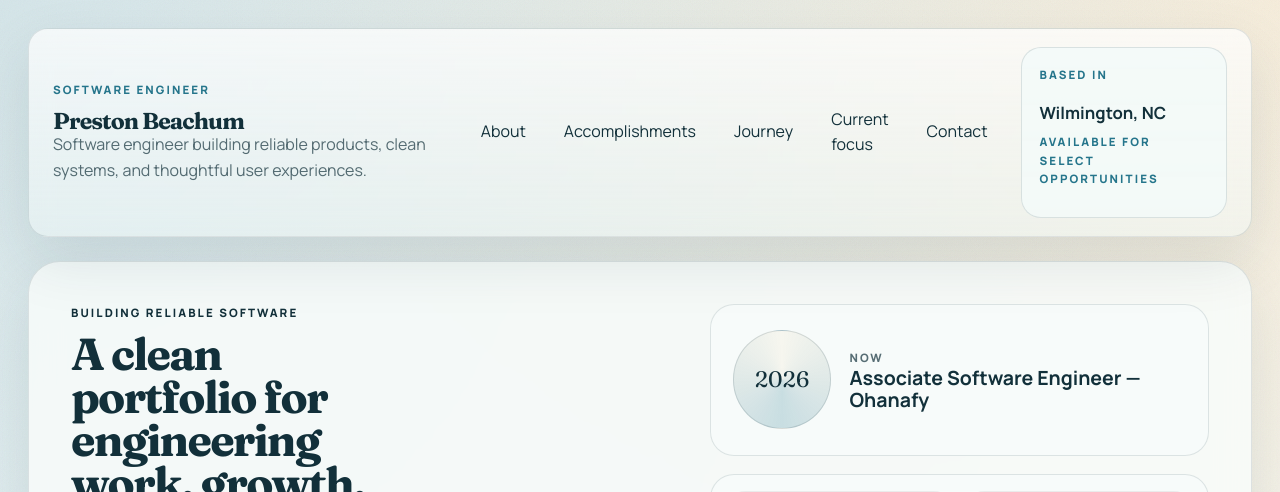
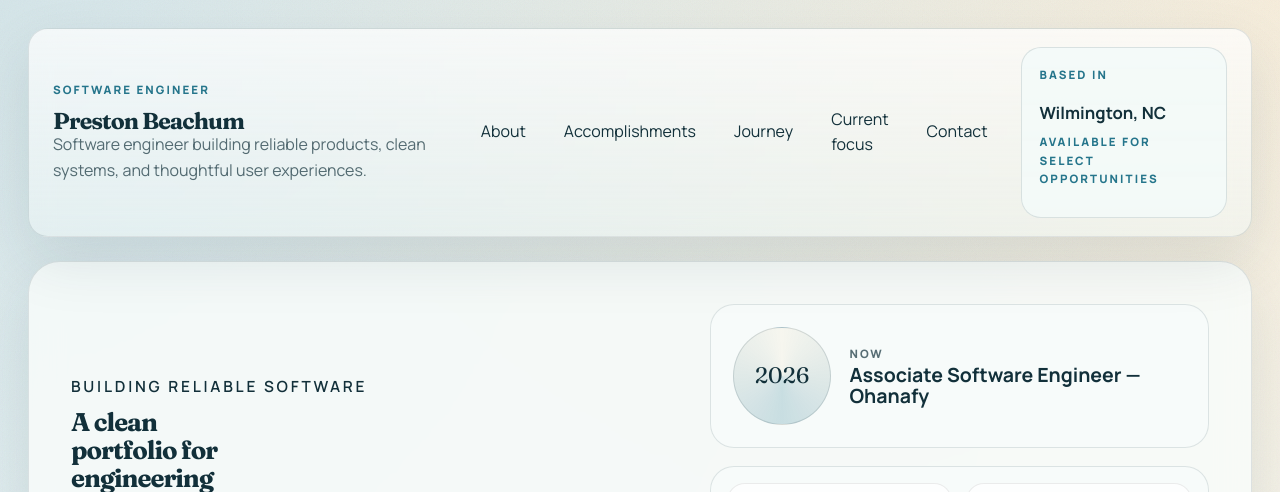
Before and after one commit to prestonbeachum/Portfolio, a plain HTML site: page index.html in a window 1280 px wide. Shown: the top 492 px of the page. Drawn offline with Linux system fonts and the light colour scheme.

Commit message:
style: reduce kicker and hero heading sizes

```diff
--- a/styles.css
+++ b/styles.css
@@ -191,11 +191,15 @@ main {
 
 .kicker {
   color: var(--text);
+  font-size: clamp(0.85rem, 1.2vw, 1rem);
+  font-weight: 600;
 }
 
 .hero h2 {
   max-width: 10ch;
-  font-size: clamp(1.8rem, 4vw, 2.8rem);
+  font-size: clamp(1.1rem, 2.2vw, 1.6rem);
+  line-height: 1.08;
+  margin: 6px 0;
 }
 
 .lede {
```
